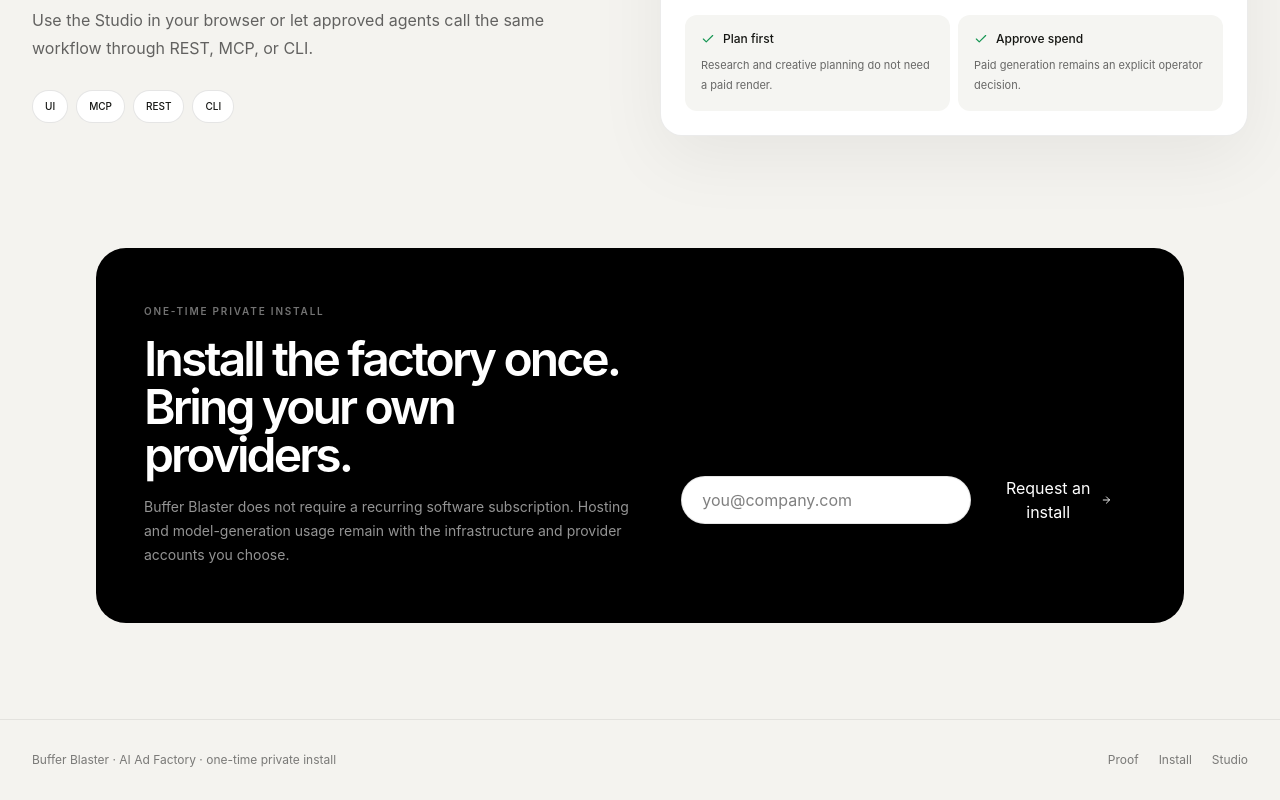
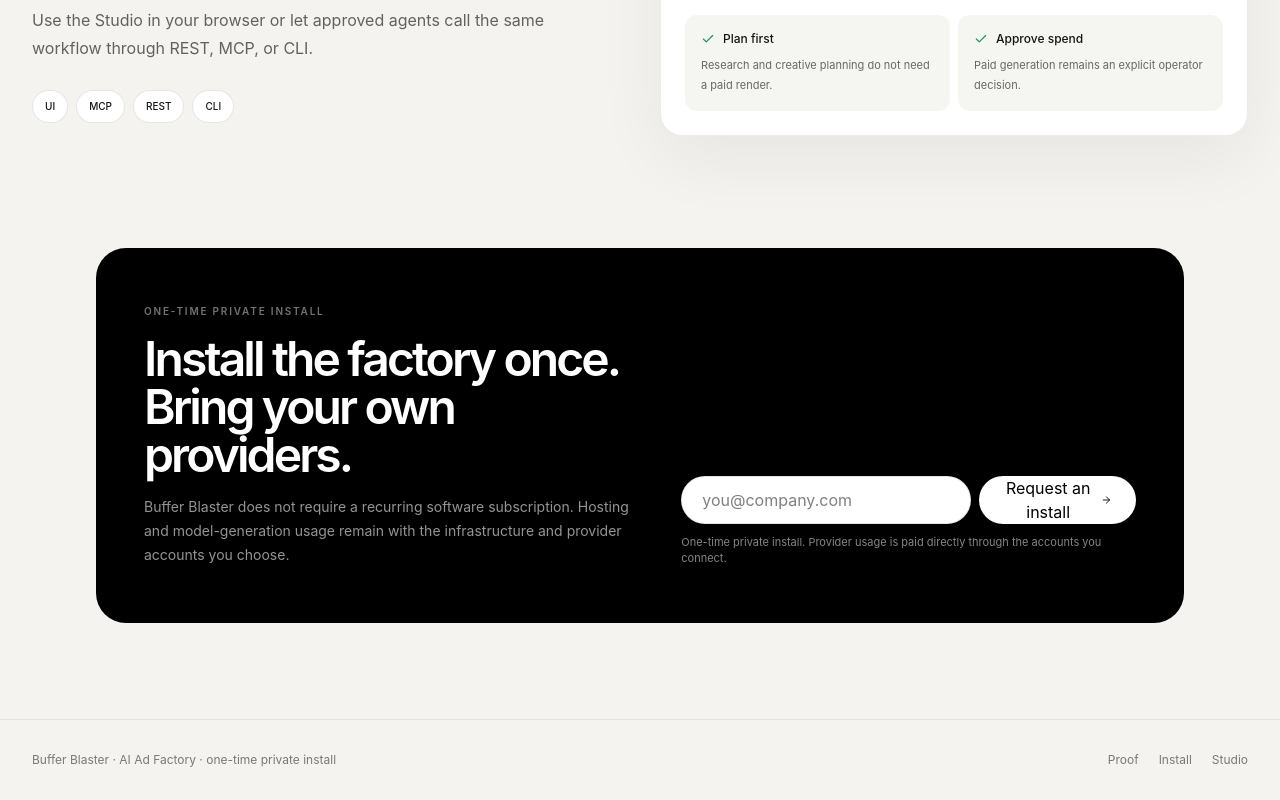
Before and after one commit to executiveusa/buffer-blaster-, a Next.js app in the folder frontend/: page / in a window 1280 px wide. Shown: the part 4284-5084 px from the top of the page. Built offline with nearby package versions, Linux system fonts and the light colour scheme.

Commit message:
polish(forms): improve install CTA contrast on dark surface

```diff
--- a/frontend/src/components/InstallInquiry.tsx
+++ b/frontend/src/components/InstallInquiry.tsx
@@ -3,7 +3,7 @@
 import { FormEvent, useState } from "react";
 import { ArrowRight, Check } from "lucide-react";
 
-export function InstallInquiry({ compact = false }: { compact?: boolean }) {
+export function InstallInquiry({ compact = false, inverse = false }: { compact?: boolean; inverse?: boolean }) {
   const [email, setEmail] = useState("");
   const [state, setState] = useState<"idle" | "sending" | "success" | "error">("idle");
 
@@ -62,13 +62,13 @@
         <button
           type="submit"
           disabled={state === "sending"}
-          className="inline-flex min-h-12 items-center justify-center gap-2 rounded-full bg-black px-6 text-sm font-medium text-white transition hover:bg-black/85 disabled:cursor-wait disabled:opacity-60"
+          className={`inline-flex min-h-12 items-center justify-center gap-2 rounded-full px-6 text-sm font-medium transition disabled:cursor-wait disabled:opacity-60 ${inverse ? "bg-white text-black hover:bg-white/90" : "bg-black text-white hover:bg-black/85"}`}
         >
           {state === "sending" ? "Sending…" : "Request an install"}
           {state !== "sending" && <ArrowRight className="h-4 w-4" />}
         </button>
       </div>
-      <p aria-live="polite" className={`mt-2.5 text-[11px] ${state === "error" ? "text-red-700" : "text-black/45"}`}>
+      <p aria-live="polite" className={`mt-2.5 text-[11px] ${state === "error" ? (inverse ? "text-red-300" : "text-red-700") : (inverse ? "text-white/52" : "text-black/45")}`}>
         {state === "error" ? "Couldn’t save that request. Try again." : "One-time private install. Provider usage is paid directly through the accounts you connect."}
       </p>
     </form>
```
